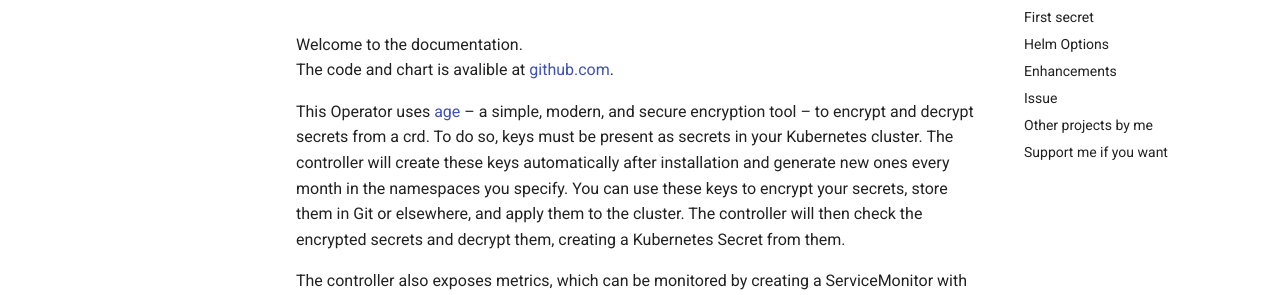
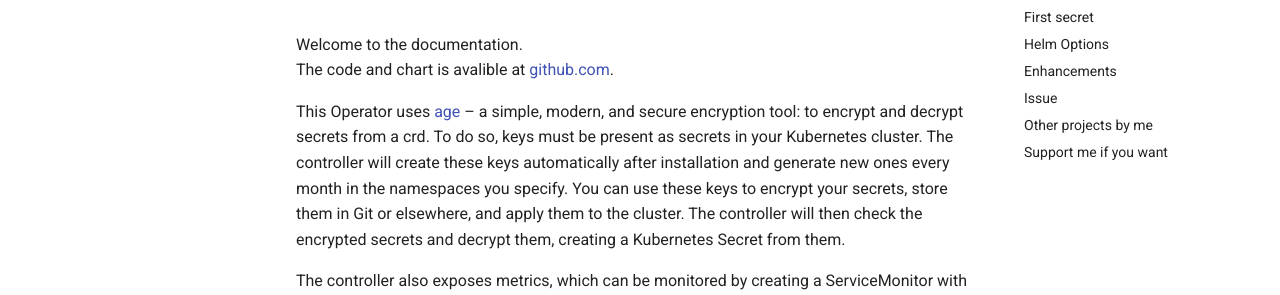
Before and after one commit to callmewhatuwant/age-secret-operator, an MkDocs documentation site: the page built from pages/operator/docs/index.md, in a window 1280 px wide and 900 px high. Shown: the part 148-443 px from the top of the window. Built offline with MkDocs 1.6.1 and Material for MkDocs 9.7.7, drawn with Linux system fonts in a browser that asks for light colours; the version menu is left out.

```diff
--- a/pages/operator/docs/index.md
+++ b/pages/operator/docs/index.md
@@ -3,7 +3,7 @@
 Welcome to the documentation.</br>
 The code and chart is avalible at [github.com](https://github.com/callmewhatuwant/age-secret-operator){target="_blank"}.
 
-This Operator uses [age](https://github.com/filosottile/age){target="_blank"} – a simple, modern, and secure encryption tool – to encrypt and decrypt secrets from a crd.
+This Operator uses [age](https://github.com/filosottile/age){target="_blank"} – a simple, modern, and secure encryption tool: to encrypt and decrypt secrets from a crd.
 To do so, keys must be present as secrets in your Kubernetes cluster.
 The controller will create these keys automatically after installation and generate new ones every month in the namespaces you specify.
 You can use these keys to encrypt your secrets, store them in Git or elsewhere, and apply them to the cluster.
```
